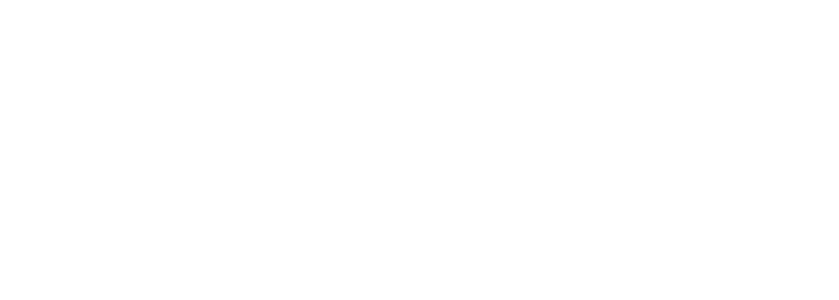
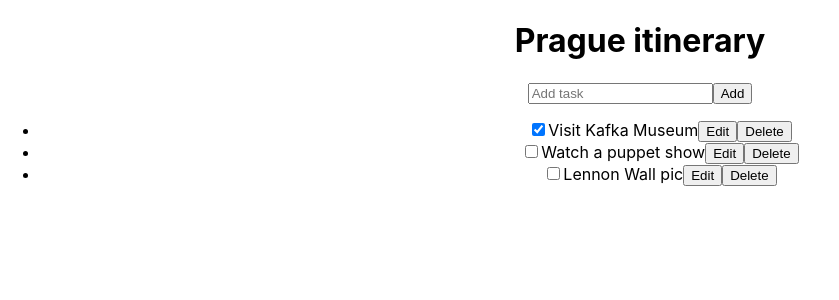
Before and after one commit to gau2107/exp-demo-18, a React (Create React App) app: page / in a window 1280 px wide. Shown: the top 300 px of the page, without its empty margins (0-839 px from the left). Built offline with nearby package versions, Linux system fonts and the light colour scheme.

Commit message:
react reducer

```diff
--- a/src/App.js
+++ b/src/App.js
@@ -1,10 +1,46 @@
+import { useReducer } from 'react';
 import './App.css';
+import AddTask from './components/AddTask';
+import TaskList from './components/TaskList';
+import TaskReducer from './reducers/TaskReducer';
 
 function App() {
+  const [tasks, dispatch] = useReducer(TaskReducer, initialTasks);
 
+  function handleAddTask(text) {
+    dispatch({
+      type: 'added',
+      id: nextId++,
+      text: text
+    })
+  }
+
+  function handleChangeTask(task) {
+
+  }
+
+  function handleDeleteTask(taskId) {
+
+  }
   return (
     <div className="App">
+      {/* Reducer */}
+      <h1>Prague itinerary</h1>
+      <AddTask onAddTask={handleAddTask} />
+      <TaskList
+        tasks={tasks}
+        onChangeTask={handleChangeTask}
+        onDeleteTask={handleDeleteTask}
+      />
     </div>
   );
 }
+
+const initialTasks = [
+  { id: 0, text: 'Visit Kafka Museum', done: true },
+  { id: 1, text: 'Watch a puppet show', done: false },
+  { id: 2, text: 'Lennon Wall pic', done: false },
+];
+let nextId = 3;
+
 export default App;
--- /dev/null
+++ b/src/components/AddTask.js
@@ -0,0 +1,21 @@
+import {useState} from 'react';
+
+export default function AddTask({onAddTask}) {
+  const [text, setText] = useState('');
+  return (
+    <>
+      <input
+        placeholder="Add task"
+        value={text}
+        onChange={(e) => setText(e.target.value)}
+      />
+      <button
+        onClick={() => {
+          setText('');
+          onAddTask(text);
+        }}>
+        Add
+      </button>
+    </>
+  );
+}
--- /dev/null
+++ b/src/components/TaskList.js
@@ -0,0 +1,59 @@
+import { useState } from "react";
+
+export default function TaskList({ tasks, onChangeTask, onDeleteTask }) {
+  return (
+    <>
+      <ul>
+        {tasks.map((task) => (
+          <li key={task.id}>
+            <Task task={task} onChange={onChangeTask} onDelete={onDeleteTask} />
+          </li>
+        ))}
+      </ul>
+    </>
+  );
+}
+
+function Task({ task, onChange, onDelete }) {
+  const [isEditing, setIsEditing] = useState(false);
+  let taskContent;
+  if (isEditing) {
+    taskContent = (
+      <>
+        <input
+          value={task.text}
+          onChange={(e) => {
+            onChange({
+              ...task,
+              text: e.target.value,
+            });
+          }}
+        />
+        <button onClick={() => setIsEditing(false)}>Save</button>
+      </>
+    );
+  } else {
+    taskContent = (
+      <>
+        {task.text}
+        <button onClick={() => setIsEditing(true)}>Edit</button>
+      </>
+    );
+  }
+  return (
+    <label>
+      <input
+        type="checkbox"
+        checked={task.done}
+        onChange={(e) => {
+          onChange({
+            ...task,
+            done: e.target.checked,
+          });
+        }}
+      />
+      {taskContent}
+      <button onClick={() => onDelete(task.id)}>Delete</button>
+    </label>
+  );
+}
--- /dev/null
+++ b/src/reducers/TaskReducer.js
@@ -0,0 +1,18 @@
+export default function TaskReducer(tasks, action) {
+  switch (action.type) {
+    case 'added': {
+      return [
+        ...tasks,
+        {
+          id: action.id,
+          text: action.text,
+          done: false
+        }
+      ]
+    }
+    default: {
+      throw Error('Unknown action: ' + action.type);
+    }
+
+  }
+}
```
